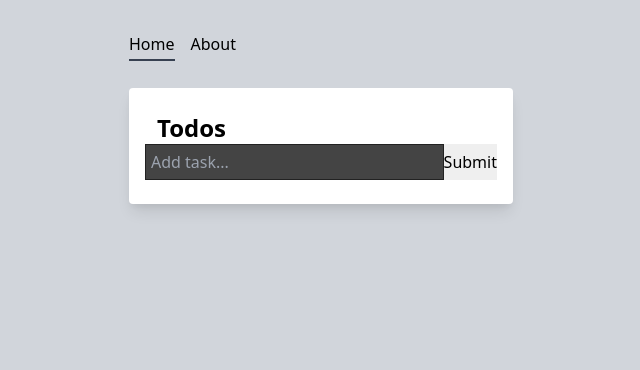
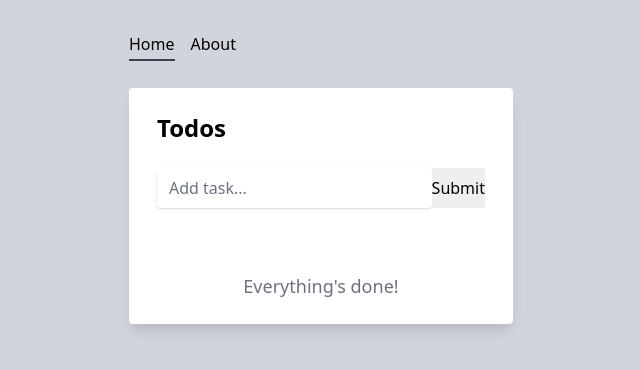
Before and after one commit to naruto4999/to-do-app, a React (Create React App) app: page / in a window 1280 px wide. Shown: the top 370 px of the page, without its empty margins (319-959 px from the left). Built offline with nearby package versions, Linux system fonts and the light colour scheme.

Commit message:
Todos: Begin styling to-do area using TailwindCSS
Also re-structure it a bit, use ul element for todos.

```diff
--- a/src/components/AddTodo.js
+++ b/src/components/AddTodo.js
@@ -20,14 +20,15 @@ class AddTodo extends React.Component {
 
   render() {
     return (
+      <div className="mt-6 px-3">
         <form onSubmit={this.onSubmit} style={{ display: "flex" }}>
           <input
             type="text"
             name="title"
             placeholder="Add task..."
-          style={formInputStyle}
             value={this.state.title}
             onChange={this.onChange}
+            className="block w-full px-3 py-2 placeholder-gray-500 bg-white rounded shadow focus:outline-none"
           />
           <input
             type="submit"
@@ -36,17 +37,10 @@ class AddTodo extends React.Component {
             style={{ flex: "1" }}
           />
         </form>
+      </div>
     );
   }
 }
-
-const formInputStyle = {
-  border: "1px solid #222",
-  background: "#444",
-  color: "#d9d9d9",
-  flex: "10",
-  padding: "5px",
-};
 
 AddTodo.propTypes = {
   addTodo: PropTypes.func.isRequired,
--- a/src/components/Todos.js
+++ b/src/components/Todos.js
@@ -4,14 +4,29 @@ import PropTypes from "prop-types";
 
 class Todos extends React.Component {
   render() {
-    return this.props.todos.map((todo) => (
+    return (
+      <div className="mt-6">
+        {this.props.todos.length > 0 ? (
+          <ul className="mt-8">
+            {this.props.todos.map((todo) => (
               <TodoItem
                 key={todo.id}
                 todo={todo}
                 markComplete={this.props.markComplete}
                 delTodo={this.props.delTodo}
               />
-    ));
+            ))}
+          </ul>
+        ) : (
+          <p
+            className="px-3 mt-16 text-lg text-center text-gray-500"
+            data-testid="empty-todos"
+          >
+            Everything's done!
+          </p>
+        )}
+      </div>
+    )
   }
 }
 
```
Lines whose indentation alone changed are shown as unchanged.
